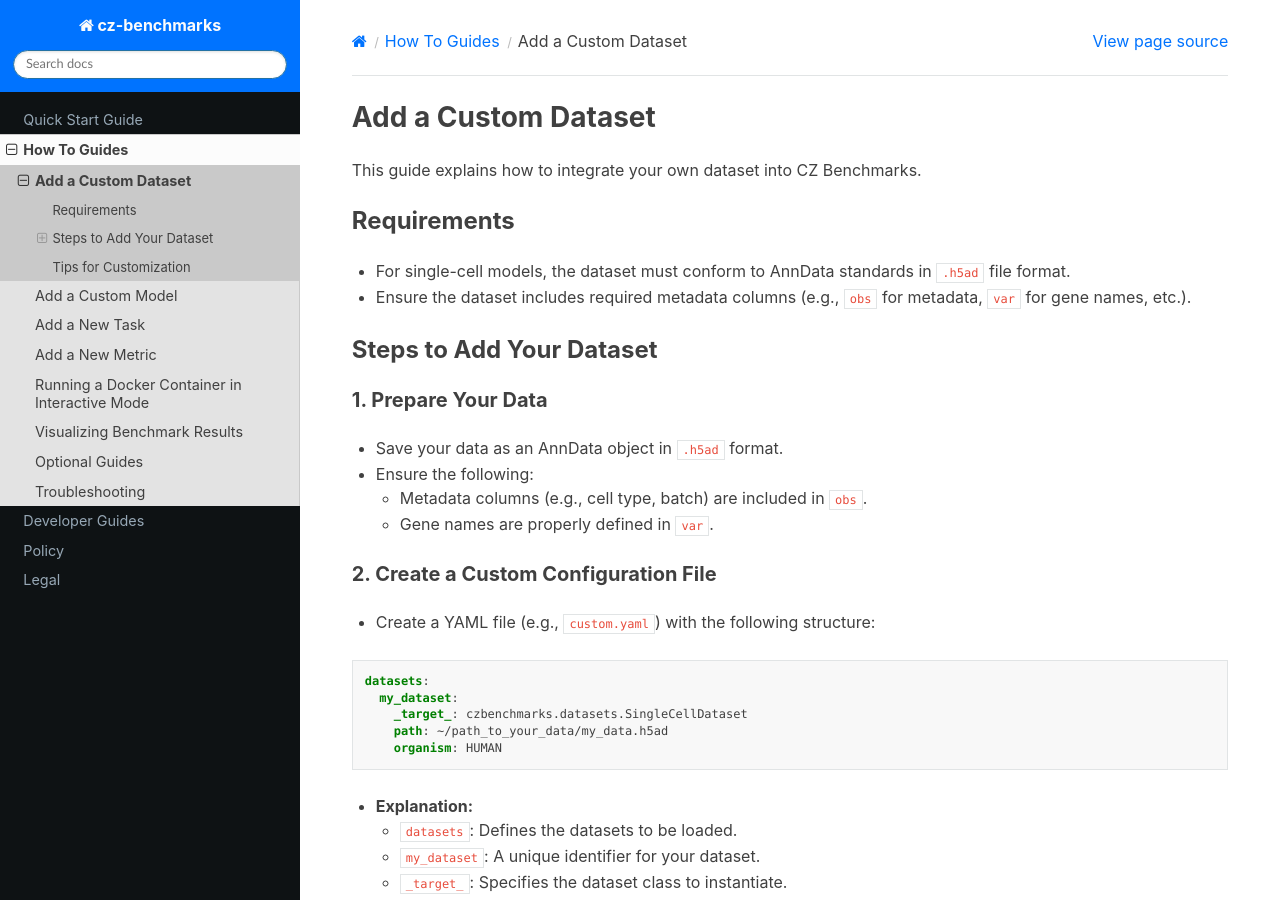
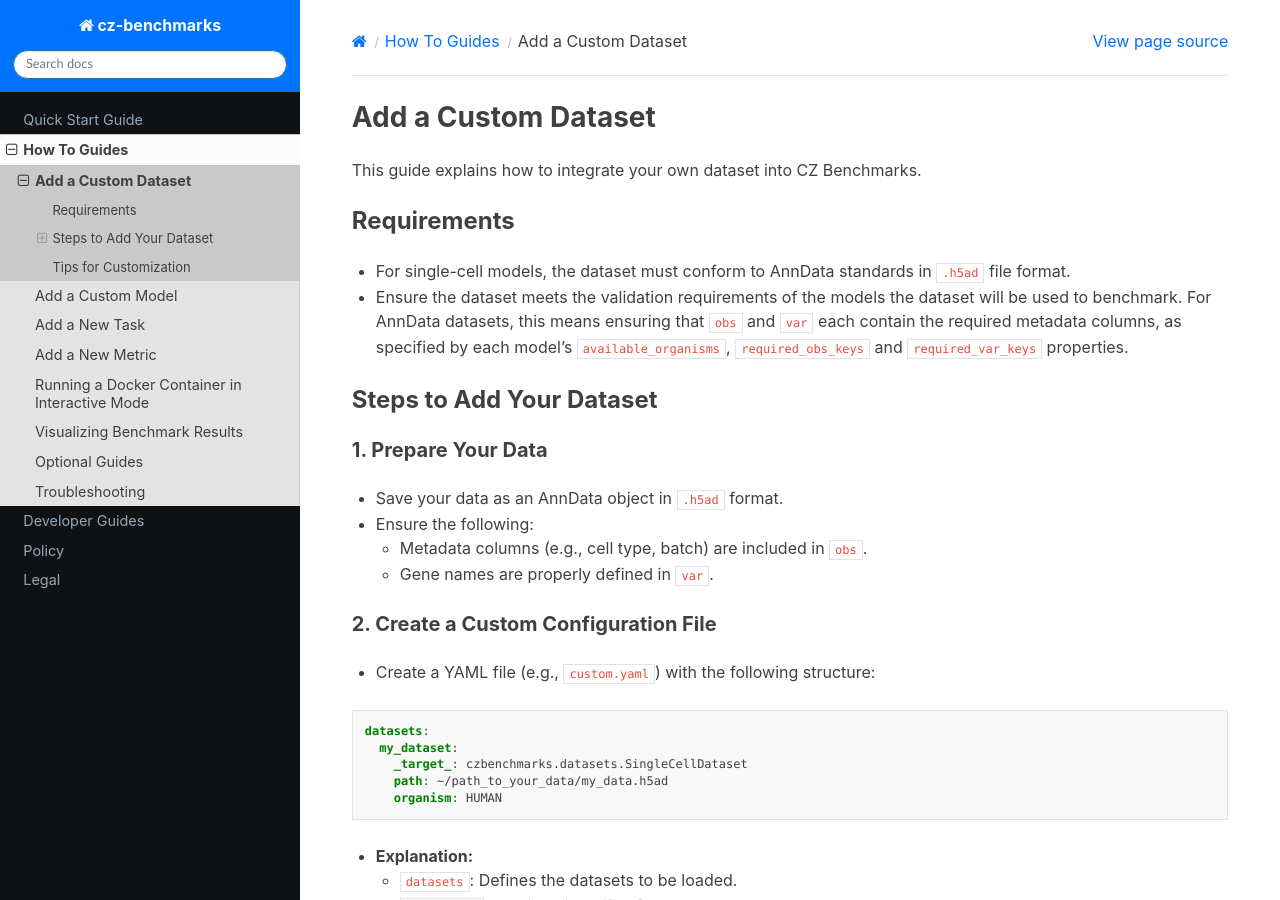
Before and after one commit to chanzuckerberg/cz-benchmarks, a Sphinx documentation site: the page built from docs/source/how_to_guides/add_custom_dataset.md, in a window 1280 px wide and 900 px high. Built offline with Sphinx 7.4.7 and the Read the Docs theme 3.1.0, drawn with Linux system fonts in a browser that asks for light colours; pages that are not in the unit, such as notebooks, are missing from menus.

Commit message:
Update docs/source/how_to_guides/add_custom_dataset.md
Co-authored-by: Andrew Tolopko <atolopko-czi@users.noreply.github.com>

```diff
--- a/docs/source/how_to_guides/add_custom_dataset.md
+++ b/docs/source/how_to_guides/add_custom_dataset.md
@@ -5,7 +5,7 @@
 ## Requirements
 
 - For single-cell models, the dataset must conform to AnnData standards in `.h5ad` file format.
-- Ensure the dataset includes required metadata columns (e.g., `obs` for metadata, `var` for gene names, etc.).
+- Ensure the dataset meets the validation requirements of the models the dataset will be used to benchmark. For AnnData datasets, this means ensuring that `obs` and `var` each contain the required metadata columns, as specified by each model's `available_organisms`, `required_obs_keys` and `required_var_keys` properties.
 
 
 ## Steps to Add Your Dataset
```
